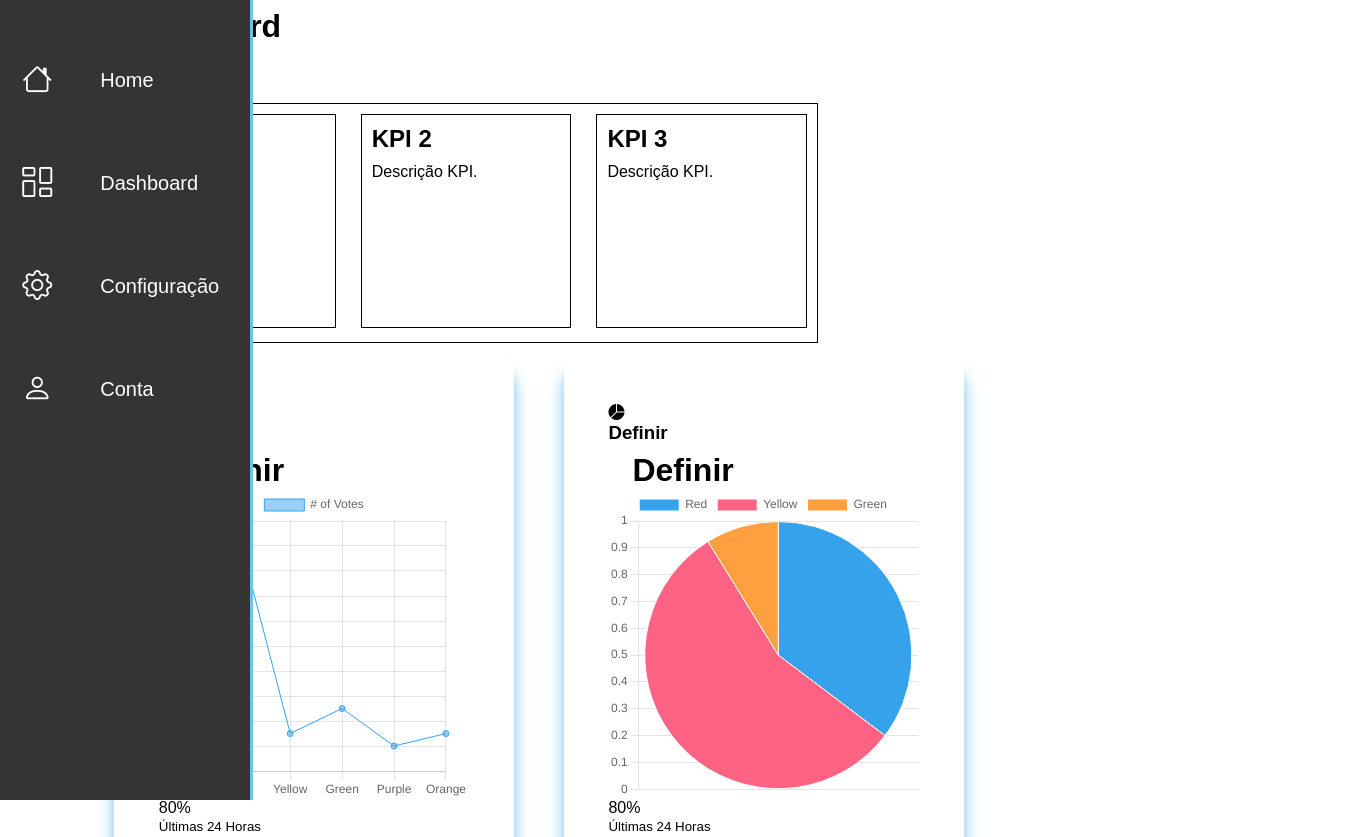
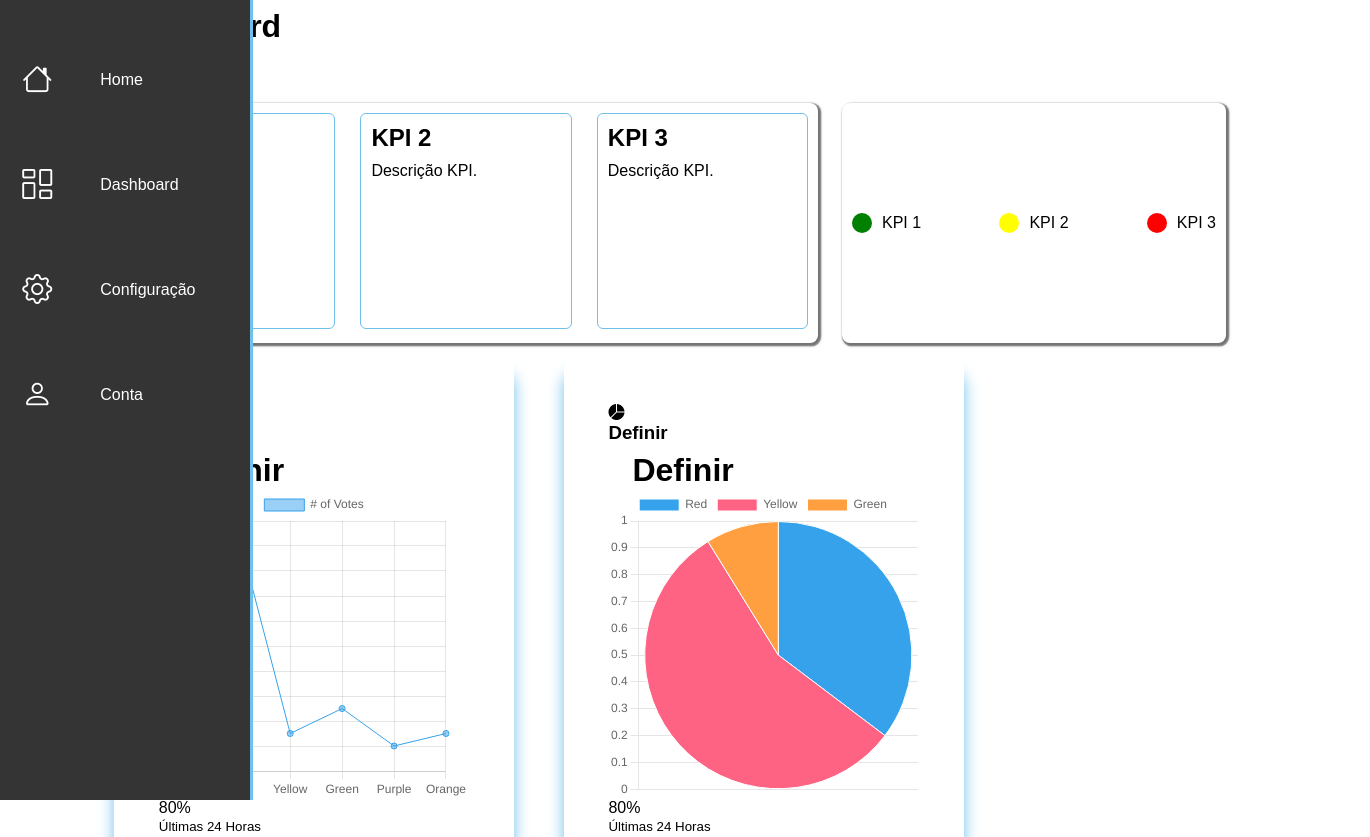
Before and after one commit to Stabillis/Stabillis, a website: page site/public/dashboard/dashboardStabillis.html in a window 1280 px wide. Shown: the top 837 px of the page, 1370 px wide, since content can reach past the window. Drawn offline with nearby package versions, Linux system fonts and the light colour scheme.

Commit message:
atualizando css dashboard

```diff
--- a/site/public/css/dash.css
+++ b/site/public/css/dash.css
@@ -119,26 +119,33 @@ main .columns-dash > div:hover{
 
 /*estilizando KPI*/
 
+.container{
+    display: flex;
+    width: 100vw;
+}
+
 .coluna-kpi {
+
     display: flex;
     justify-content: space-between;
-    border: 1px solid black;
     margin-top: 0.5rem;
     width: 55vw;
     height: 30vh;
     margin-left: 1.5rem;
+    box-shadow: 0.1rem 0.1rem 0.1rem 0.1rem #747474;
+    border-radius: 8px;
+
   }
 
   .card {
-    border: 1px solid black;
+    border: 1px solid #70c0ec;
     margin: 10px;
     padding: 10px;
     width: 30%;
     height: 90%;
+    border-radius: 6px;
 
   }
-
-
 
   .coluna-kpi h2 {
     font-size: 24px;
@@ -148,3 +155,45 @@ main .columns-dash > div:hover{
   .coluna-kpi p {
     font-size: 16px;
   }
+/*estilização lgenda KPI*/
+.legenda-kpi {
+    display: flex;
+    justify-content: space-between;
+    border: none;
+    margin-top: 0.5rem;
+    width: 30vw;
+    height: 30vh;
+    margin-left: 1.5rem;
+    box-shadow: 0.1rem 0.1rem 0.1rem 0.1rem #747474;
+    border-radius: 8px;
+
+  }
+
+  .kpi {
+    display: flex;
+    align-items: center;
+    margin: 10px;
+  }
+
+  .circulo {
+    width: 20px;
+    height: 20px;
+    border-radius: 50%;
+    margin-right: 10px;
+  }
+
+  .verde {
+    background-color: green;
+  }
+
+  .amarelo {
+    background-color: yellow;
+  }
+
+  .vermelho {
+    background-color: red;
+  }
+
+  span {
+    font-size: 16px;
+  }
--- a/site/public/dashboard/dashboardStabillis.html
+++ b/site/public/dashboard/dashboardStabillis.html
@@ -56,7 +56,7 @@
         </div>
 
         <!--KPIs-->
-
+        <div class="container">
         <div class="coluna-kpi">
           <div class="card">
 
@@ -74,7 +74,27 @@
             <p>Descrição KPI.</p>
           </div>
         </div>
-      </body>
+
+
+      <!-- legendas KPI-->
+
+      <div class="legenda-kpi">
+        <div class="kpi">
+          <div class="circulo verde"></div>
+          <span>KPI 1</span>
+        </div>
+        <div class="kpi">
+          <div class="circulo amarelo"></div>
+          <span>KPI 2</span>
+        </div>
+        <div class="kpi">
+          <div class="circulo vermelho"></div>
+          <span>KPI 3</span>
+        </div>
+      </div>
+    </div>
+
+<!--fim legenda -->
 
 <!--Colunas da dash-->
         <div class="columns-dash">
```
